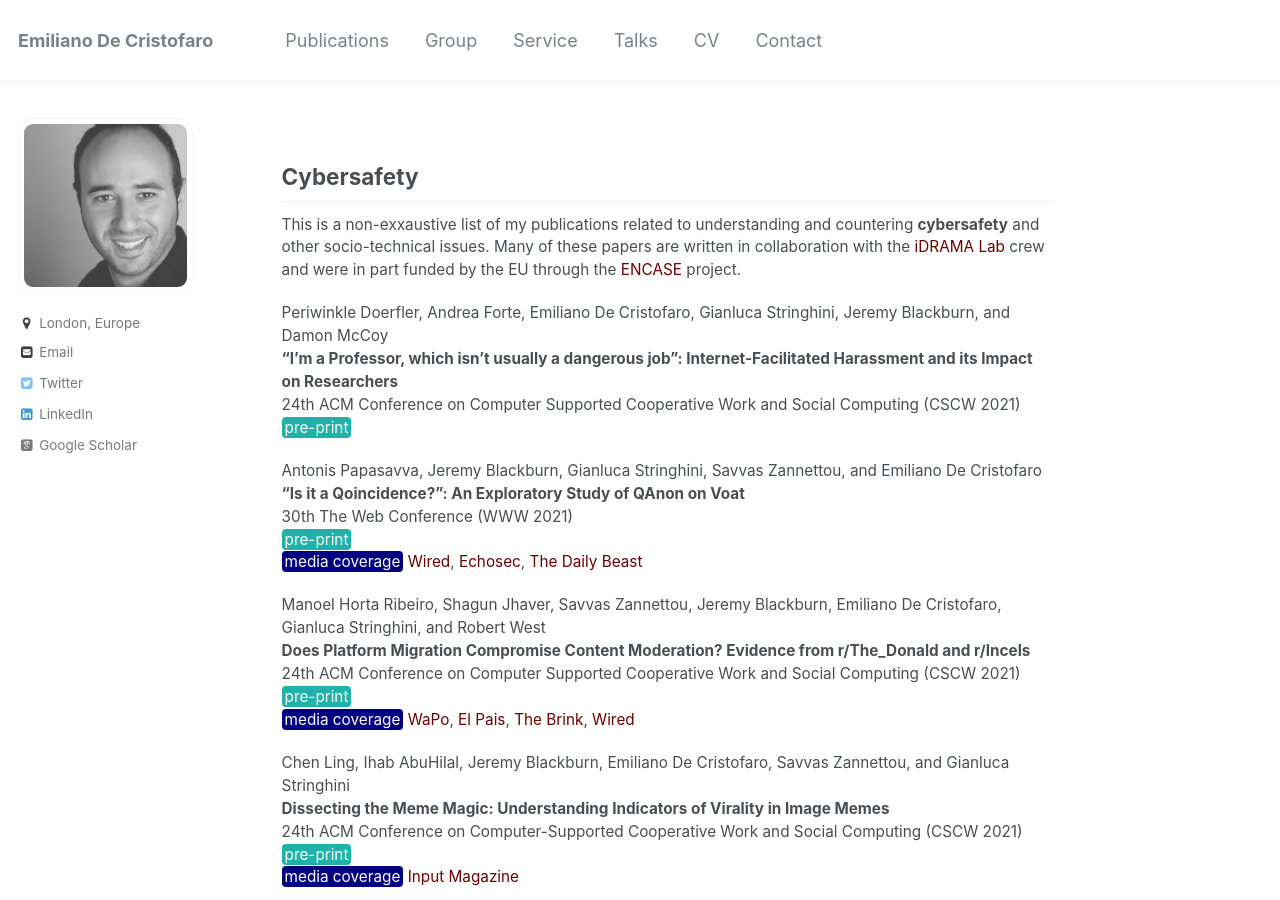
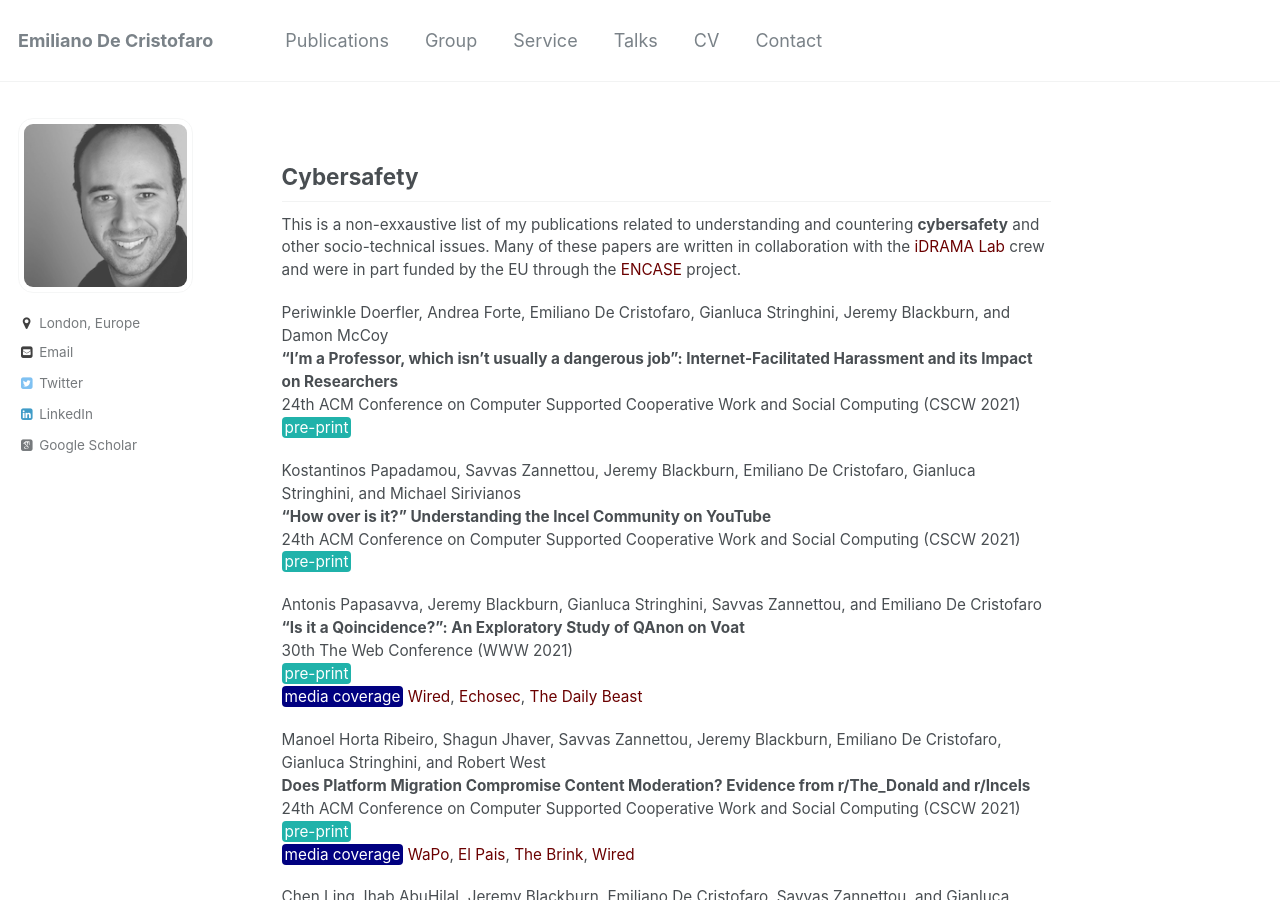
Before and after one commit to emidec/emidec.github.io, a Jekyll site: the page built from _pages/cybersafety.md, in a window 1280 px wide and 900 px high. Built offline with Jekyll 4.4.1, drawn with Linux system fonts in a browser that asks for light colours; some web fonts are replaced.

Commit message:
new cscw

```diff
--- a/_pages/cybersafety.md
+++ b/_pages/cybersafety.md
@@ -13,6 +13,12 @@ Periwinkle Doerfler, Andrea Forte, Emiliano De Cristofaro, Gianluca Stringhini,
 **"I'm a Professor, which isn't usually a dangerous job": Internet-Facilitated Harassment and its Impact on Researchers**
 24th ACM Conference on Computer Supported Cooperative Work and Social Computing (CSCW 2021)
 [pre-print](https://arxiv.org/pdf/2104.11145.pdf){: .btn--danger}{:target="_blank"}
+
+Kostantinos Papadamou, Savvas Zannettou, Jeremy Blackburn, Emiliano De Cristofaro, Gianluca Stringhini, and Michael Sirivianos
+**"How over is it?" Understanding the Incel Community on YouTube**
+24th ACM Conference on Computer Supported Cooperative Work and Social Computing (CSCW 2021)
+[pre-print](https://arxiv.org/pdf/2001.08293){: .btn--danger}{:target="_blank"}
+
 
 Antonis Papasavva, Jeremy Blackburn, Gianluca Stringhini, Savvas Zannettou, and Emiliano De Cristofaro
 **"Is it a Qoincidence?": An Exploratory Study of QAnon on Voat**
```
Also changed, not shown: _pages/publications.md (+6 -0 lines).
